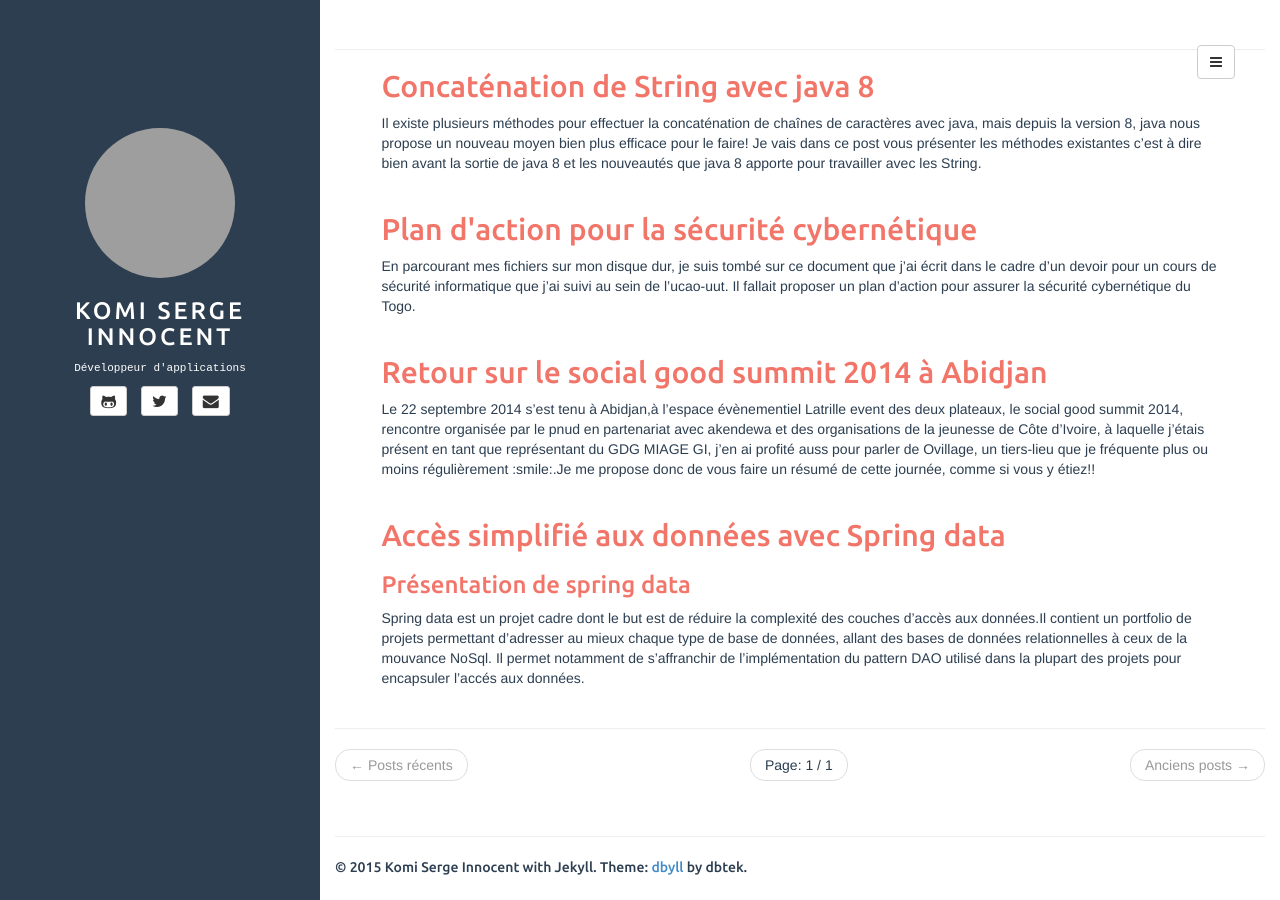
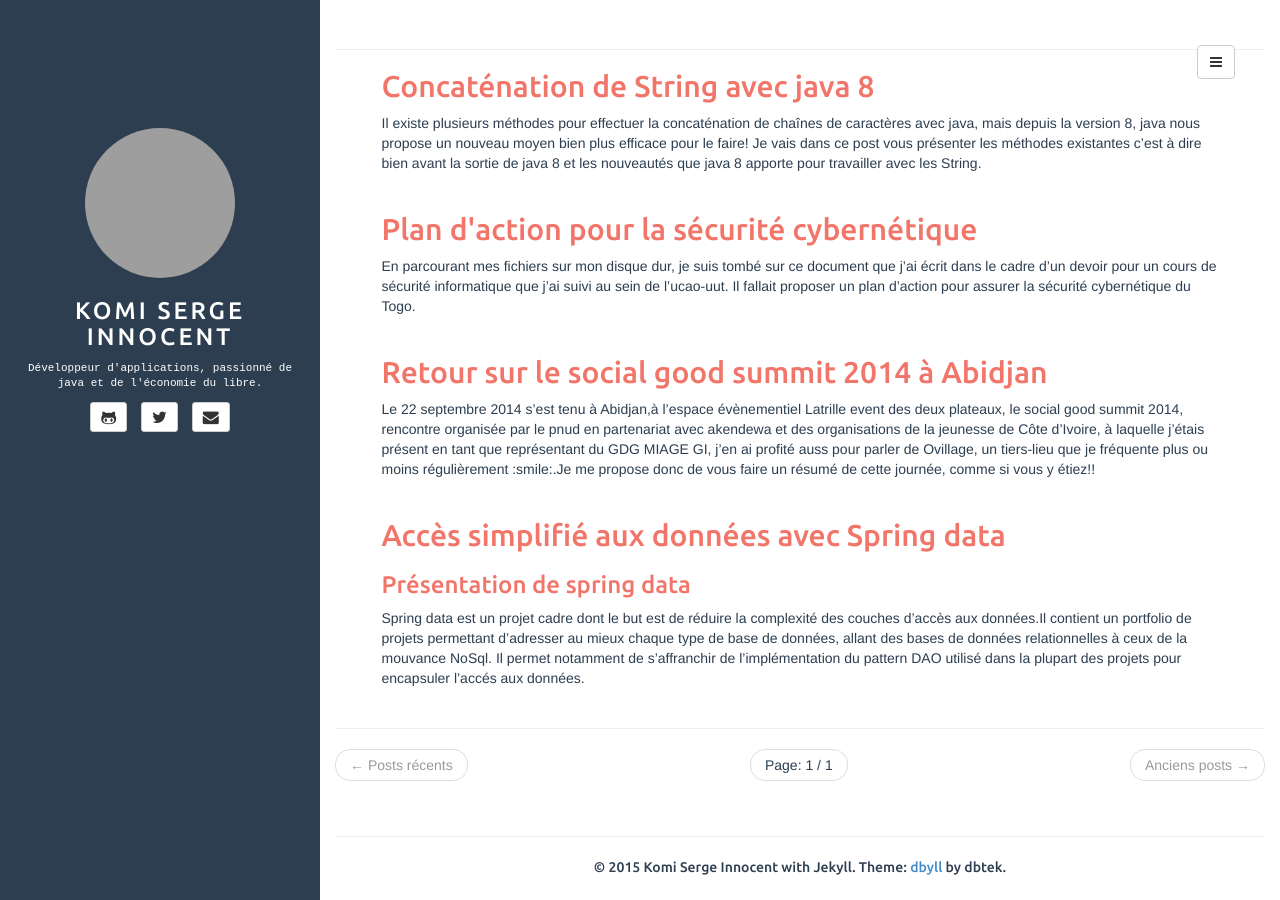
Before and after one commit to Centonni/Centonni.github.io, a Jekyll site: the page built from index.html, in a window 1280 px wide. Built offline with Jekyll 4.4.1, drawn with Linux system fonts in a browser that asks for light colours; the list of posts is cut into pages by our own code; grey boxes are pictures that could not be loaded.

Commit message:
modifier la biographie

```diff
--- a/_config.yml
+++ b/_config.yml
@@ -21,7 +21,7 @@ author:
   twitter: centonni
   #pinterest: asd123
   #linkedin: asd123
-  bio: Développeur d'applications
+  bio: Développeur d'applications, passionné de java et de l'économie du libre.
   email_md5: 0f6e262f82d057e17d5faa2aaf4a9a50
 
 rss_path: feed.xml
--- a/_includes/default.html
+++ b/_includes/default.html
@@ -100,7 +100,7 @@
 	<div class="col-sm-9 col-sm-offset-3">
 		{{ content }}
 
-		<footer>
+		<footer style:"text-align: center">
 			<hr/>
 			<p>
 				&copy; {{ site.time | date: '%Y' }} {{ site.author.name }} with Jekyll. Theme: <a href="https://github.com/dbtek/dbyll">dbyll</a> by dbtek.
--- a/assets/css/style.css
+++ b/assets/css/style.css
@@ -141,6 +141,7 @@ article.home h4 a:hover {
 footer {
 	padding-top: 15px;
 	font-family: 'Ubuntu';
+	text-align: center;
 }
 
 /* nav-vertical-tabs component */
```
